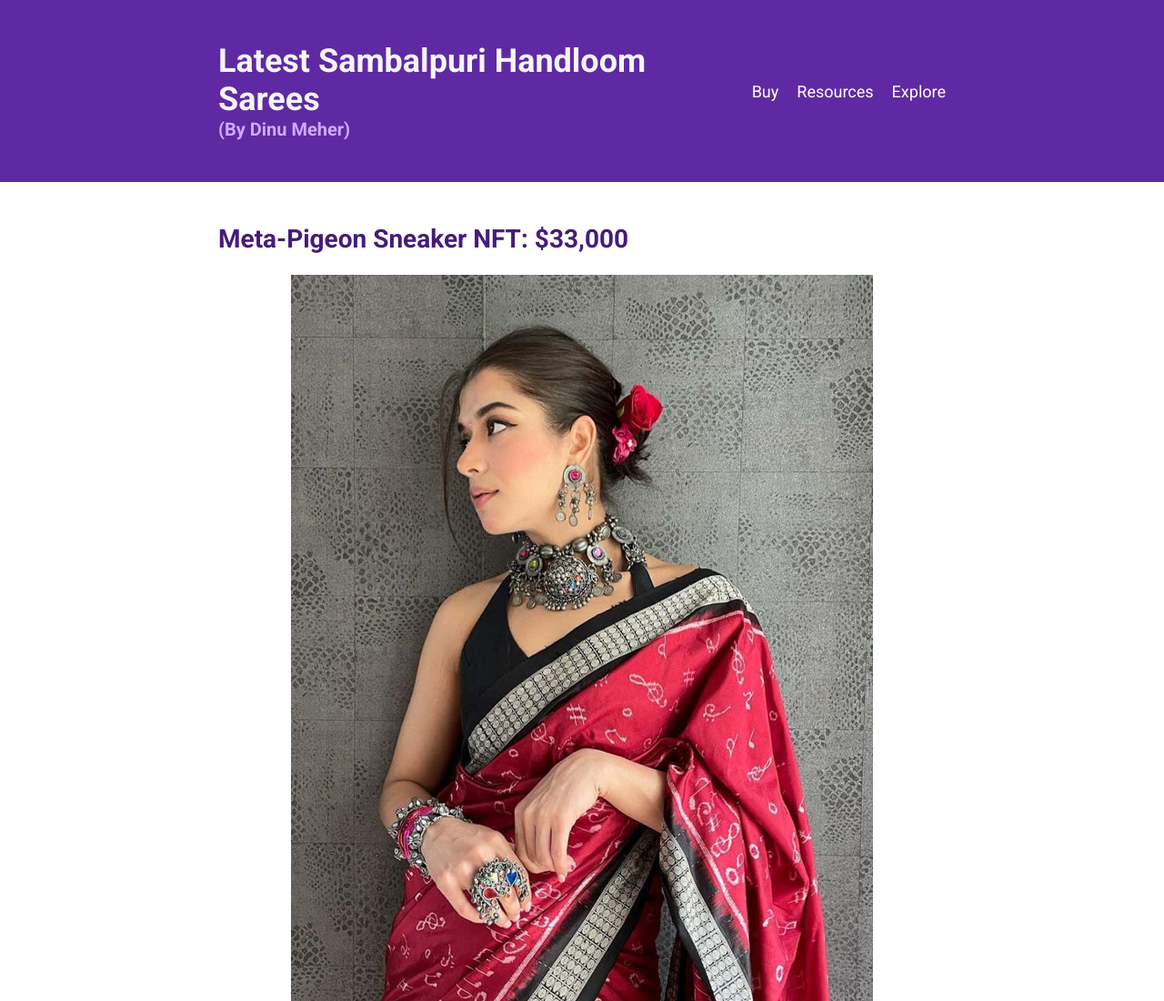
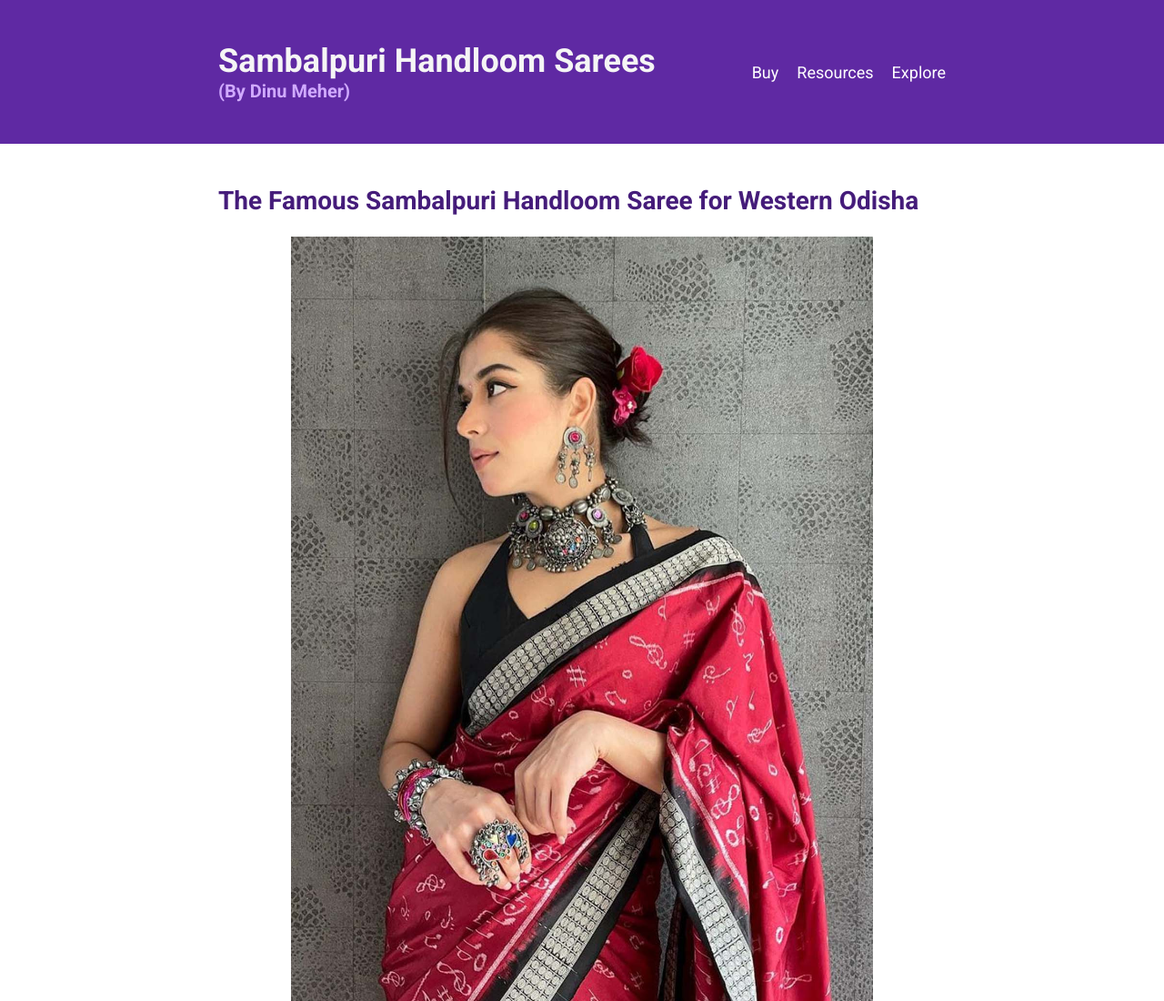
Before and after one commit to gerry2206/my-netlify-site, a plain HTML site: page index.html in a window 1280 px wide. Shown: the top 1100 px of the page at 91% size. Drawn offline with Linux system fonts and the light colour scheme.

Commit message:
Update index.html with saree

```diff
--- a/index.html
+++ b/index.html
@@ -12,7 +12,7 @@
 	<header>
 		<div class="container">
 			<h1>
-				Latest Sambalpuri Handloom Sarees
+				 Sambalpuri Handloom Sarees
 				<span class="subheading">(By Dinu Meher)</span>
 			</h1>
 
@@ -29,7 +29,7 @@
 	<main>
 		<section>
 			<div class="container">
-				<h2>Meta-Pigeon Sneaker NFT: $33,000</h2>
+				<h2>The Famous Sambalpuri Handloom Saree for Western Odisha</h2>
 				<img  src="images/sambalpuri-saree.jpg" alt="Purple and silver sneakers" class="main-image">
 				<h3>Pure Cotton Sambalpuri saree is super good value!</h3>
 				<p>When life gives you colors, wear them in a saree. <a href="#">crafting an NFT</a>, and by this time next week, you'll be a millionaire.</p>
```
